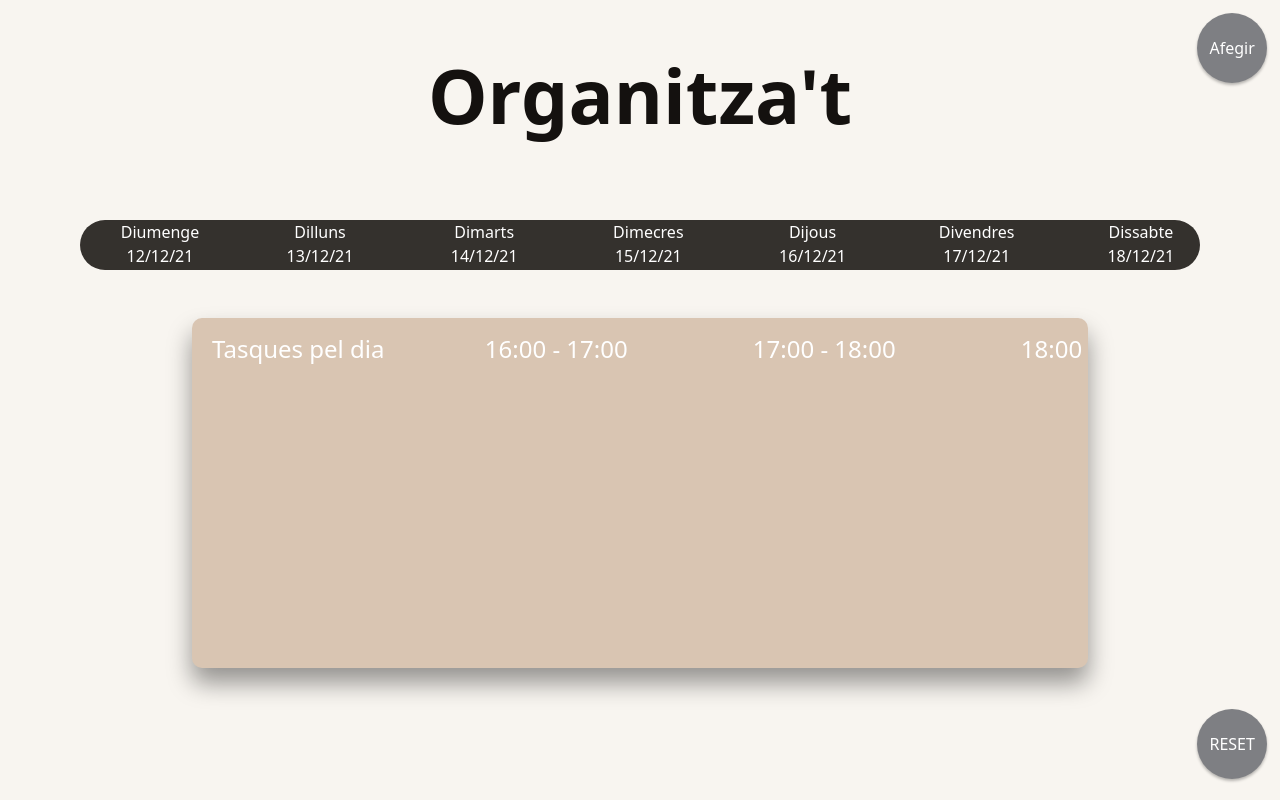
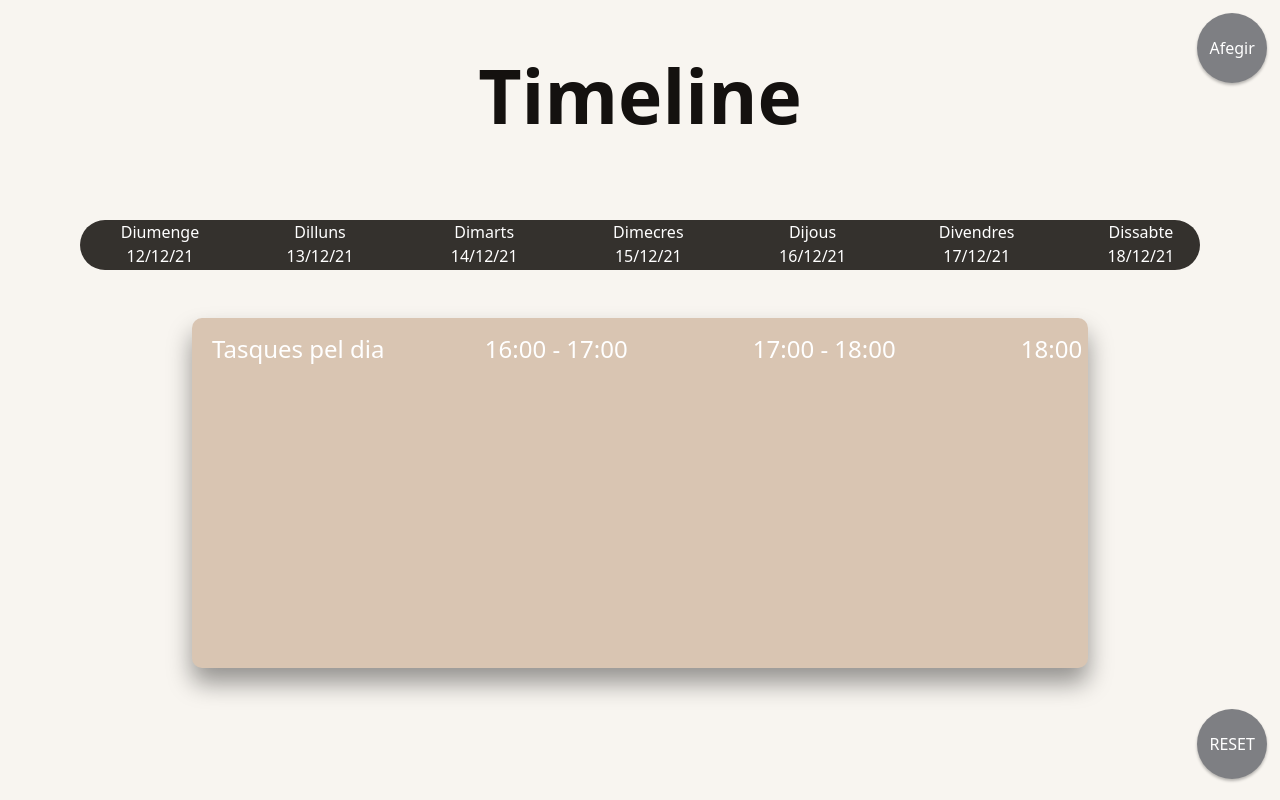
Before and after one commit to LauraHPG/Bitsxlamarato, a plain HTML site: page index.html in a window 1280 px wide. Drawn offline with nearby package versions, Linux system fonts and the light colour scheme.

Commit message:
Update index.html

```diff
--- a/index.html
+++ b/index.html
@@ -21,7 +21,7 @@
 
 </head>
     <body style="background-color: #f8f5f0;">
-        <h1>Organitza't</h1>
+        <h1>Timeline</h1>
 
         <div id="mySidenav" class="sidenav">
             <a href="javascript:void(0)" class="closebtn" onclick="closeNav()">&times;</a>
```
